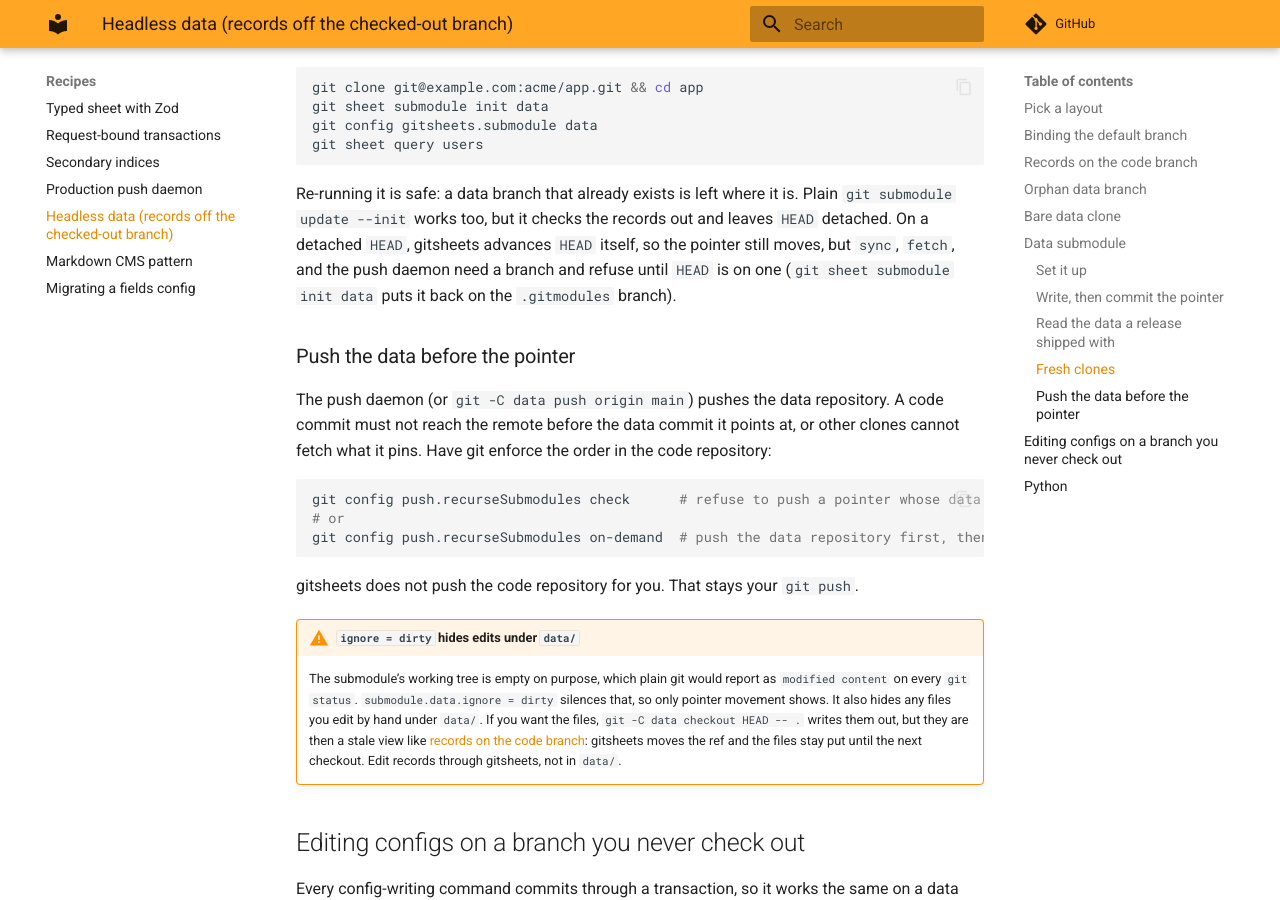
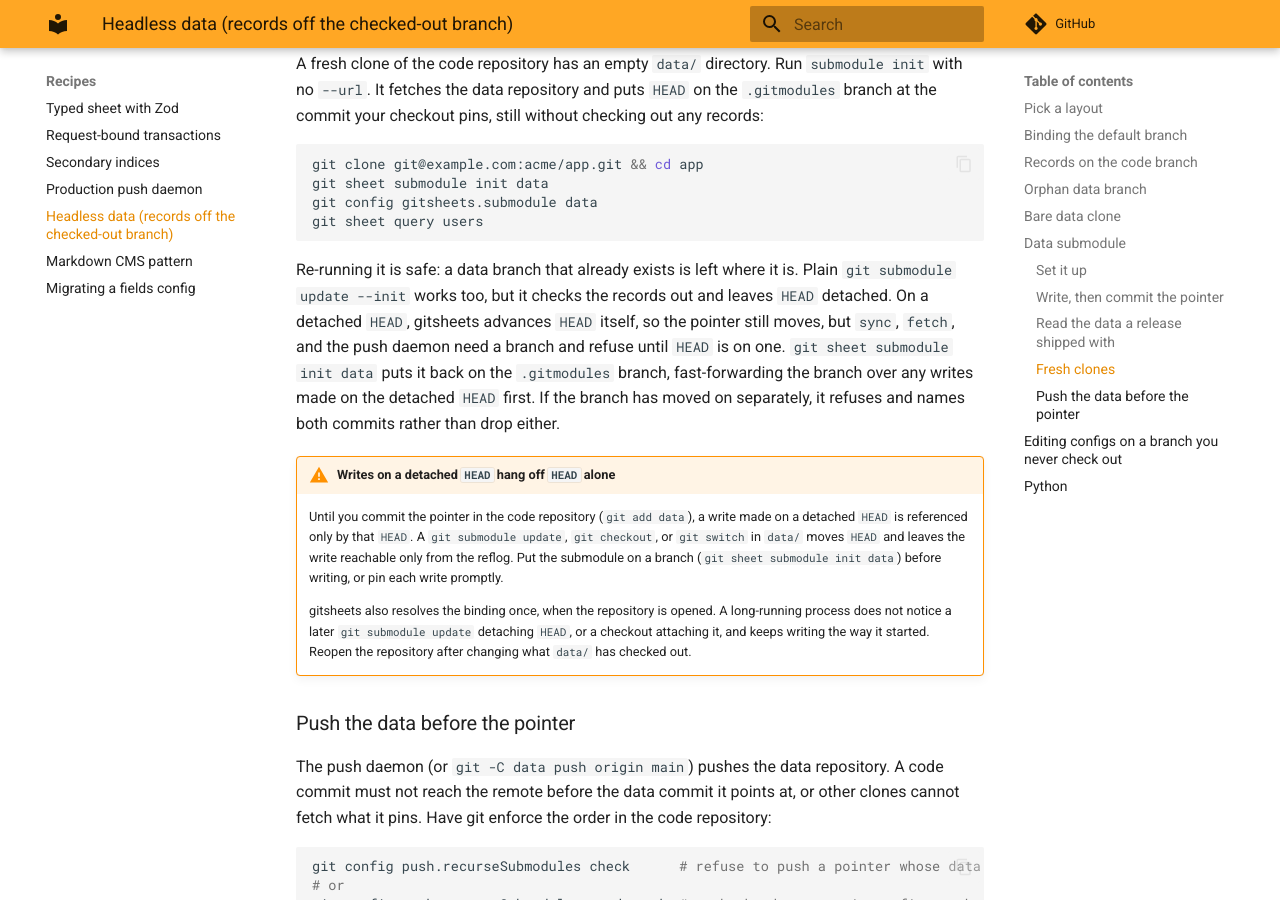
Before and after one commit to JarvusInnovations/gitsheets, an MkDocs documentation site: the page built from docs/recipes/headless-data.md, in a window 1280 px wide and 900 px high, scrolled down 5665 px. Built offline with MkDocs 1.6.1 and Material for MkDocs 9.7.7, drawn with Linux system fonts in a browser that asks for light colours; comment, search, counter and statistics services are not loaded; some of the changed text lies outside the part shown.

Commit message:
docs: detached-HEAD writes, pointer_stage_failed, submodule init ordering
The recipe warns that writes on a detached HEAD hang off HEAD alone until
pinned and that the binding is resolved at open; api/cli docs cover
pointer_stage_failed, staging after merge / sync, the .gitmodules
requirement, and submodule init's fast-forward and clone-first behavior.

Co-Authored-By: Claude Opus 5.5 <noreply@anthropic.com>

````diff
--- a/docs/recipes/headless-data.md
+++ b/docs/recipes/headless-data.md
@@ -219,7 +219,10 @@ git commit -m "Add jane"  # or commit the pointer together with your code change
 
 gitsheets stages nothing in the code repository unless you ask it to. In
 code, `stagePointer: true` updates the index entry for the pointer after each
-write, so `git commit -a` carries it:
+write (and after a `merge` or `sync` that moves it), so `git commit -a`
+carries it. If the index is locked when it tries, the write has still landed:
+the error is `TransactionError` `pointer_stage_failed` with the commit on
+`err.commitHash`, and the fix is `git add data`, not another write:
 
 ```typescript
 import { openRepo } from 'gitsheets';
@@ -267,8 +270,24 @@ Re-running it is safe: a data branch that already exists is left where it is.
 Plain `git submodule update --init` works too, but it checks the records out
 and leaves `HEAD` detached. On a detached `HEAD`, gitsheets advances `HEAD`
 itself, so the pointer still moves, but `sync`, `fetch`, and the push daemon
-need a branch and refuse until `HEAD` is on one (`git sheet submodule init
-data` puts it back on the `.gitmodules` branch).
+need a branch and refuse until `HEAD` is on one. `git sheet submodule init
+data` puts it back on the `.gitmodules` branch, fast-forwarding the branch
+over any writes made on the detached `HEAD` first. If the branch has moved on
+separately, it refuses and names both commits rather than drop either.
+
+!!! warning "Writes on a detached `HEAD` hang off `HEAD` alone"
+    Until you commit the pointer in the code repository (`git add data`), a
+    write made on a detached `HEAD` is referenced only by that `HEAD`. A
+    `git submodule update`, `git checkout`, or `git switch` in `data/`
+    moves `HEAD` and leaves the write reachable only from the reflog. Put
+    the submodule on a branch (`git sheet submodule init data`) before
+    writing, or pin each write promptly.
+
+    gitsheets also resolves the binding once, when the repository is
+    opened. A long-running process does not notice a later
+    `git submodule update` detaching `HEAD`, or a checkout attaching it,
+    and keeps writing the way it started. Reopen the repository after
+    changing what `data/` has checked out.
 
 ### Push the data before the pointer
 
````
Also changed, not shown: docs/api.md (+1 -1 lines), docs/cli.md (+7 -1 lines), skills/gitsheets/references/api.md (+1 -1 lines).
